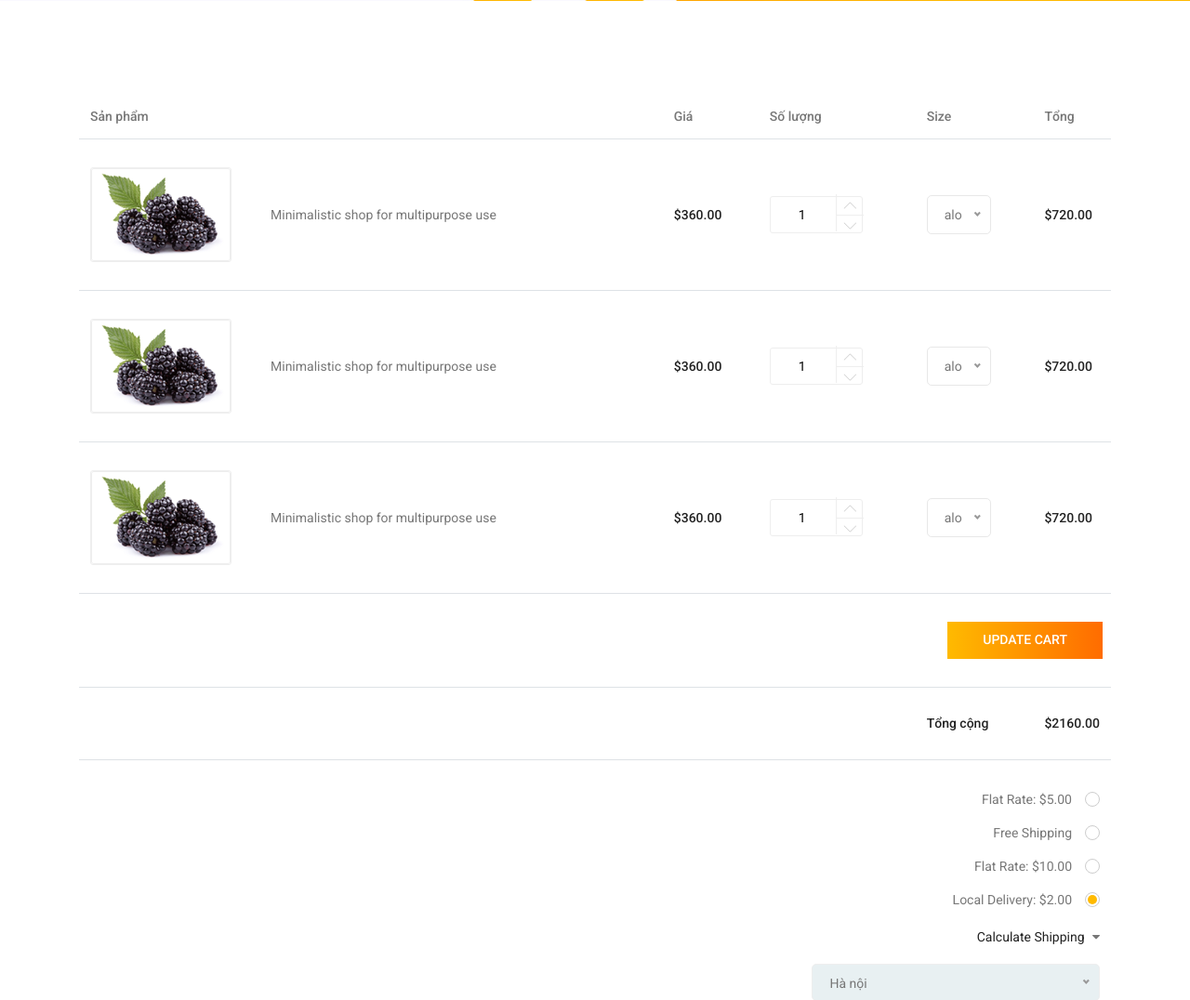
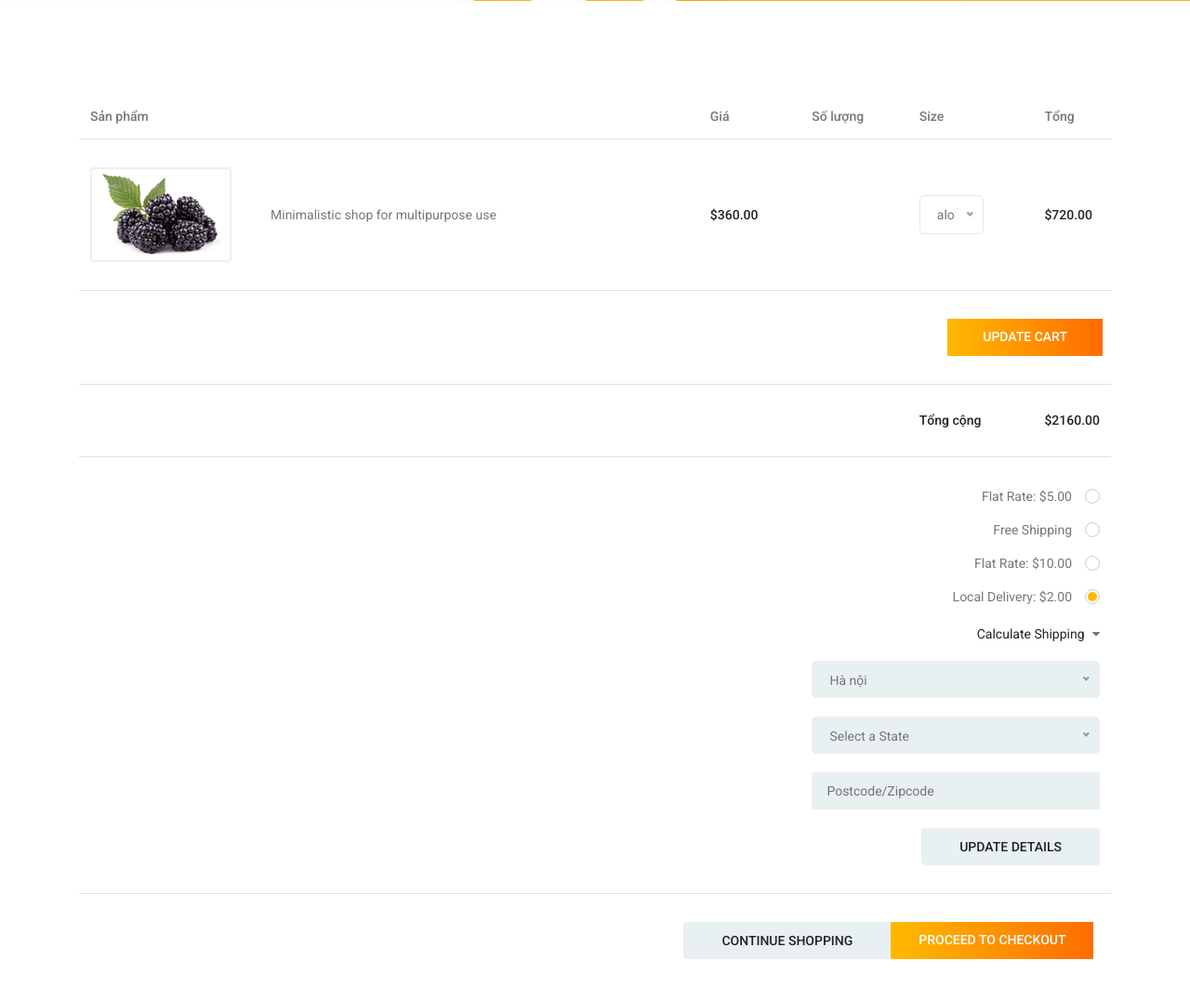
Before and after one commit to phantheanhdev/du-an-1-fpoly, a PHP site: template view/cart.php in a window 1280 px wide; the page is wider, and only the part inside the window is pictured. Shown: the part 418-1494 px from the top of that part at 93% size. Run offline with PHP 8.4, Linux system fonts and the light colour scheme; the template is opened without the code that fills it, so the values that code supplies are empty; some libraries are stand-ins or nearby versions.

Commit message:
first commit

```diff
--- a/view/cart.php
+++ b/view/cart.php
@@ -38,6 +38,7 @@
                             </tr>
                         </thead>
                         <tbody>
+
                             <tr>
                                 <td>
                                     <div class="media">
@@ -53,78 +54,14 @@
                                     <h5>$360.00</h5>
                                 </td>
                                 <td>
-                                    <div class="product_count">
+                                    <!-- <div class="product_count">
                                         <input type="text" name="qty" id="sst" maxlength="12" value="1" title="Quantity:"
                                             class="input-text qty">
                                         <button onclick="var result = document.getElementById('sst'); var sst = result.value; if( !isNaN( sst )) result.value++;return false;"
                                             class="increase items-count" type="button"><i class="lnr lnr-chevron-up"></i></button>
-                                        <button onclick="var result = document.getElementById('sst'); var sst = result.value; if( !isNaN( sst ) &amp;&amp; sst > 0 ) result.value--;return false;"
+                                        <button onclick="var result = document.getElementById('sst'); var sst = result.value; if( !isNaN( sst ) &amp ; &amp; sst > 0 ) result.value--;return false;"
                                             class="reduced items-count" type="button"><i class="lnr lnr-chevron-down"></i></button>
-                                    </div>
-                                </td>
-                                <td><select name="" id="">
-                                    <option value="">alo</option>
-                                    <option value="">alob</option>
-                                </select></td>
-                                <td>
-                                    <h5>$720.00</h5>
-                                </td>
-                            </tr>
-                            <tr>
-                                <td>
-                                    <div class="media">
-                                        <div class="d-flex">
-                                            <img src="./view/assets/img/cart.jpg" alt="">
-                                        </div>
-                                        <div class="media-body">
-                                            <p>Minimalistic shop for multipurpose use</p>
-                                        </div>
-                                    </div>
-                                </td>
-                                <td>
-                                    <h5>$360.00</h5>
-                                </td>
-                                <td>
-                                    <div class="product_count">
-                                        <input type="text" name="qty" id="sst" maxlength="12" value="1" title="Quantity:"
-                                            class="input-text qty">
-                                        <button onclick="var result = document.getElementById('sst'); var sst = result.value; if( !isNaN( sst )) result.value++;return false;"
-                                            class="increase items-count" type="button"><i class="lnr lnr-chevron-up"></i></button>
-                                        <button onclick="var result = document.getElementById('sst'); var sst = result.value; if( !isNaN( sst ) &amp;&amp; sst > 0 ) result.value--;return false;"
-                                            class="reduced items-count" type="button"><i class="lnr lnr-chevron-down"></i></button>
-                                    </div>
-                                </td>
-                                <td><select name="" id="">
-                                    <option value="">alo</option>
-                                    <option value="">alob</option>
-                                </select></td>
-                                <td>
-                                    <h5>$720.00</h5>
-                                </td>
-                            </tr>
-                            <tr>
-                                <td>
-                                    <div class="media">
-                                        <div class="d-flex">
-                                            <img src="./view/assets/img/cart.jpg" alt="">
-                                        </div>
-                                        <div class="media-body">
-                                            <p>Minimalistic shop for multipurpose use</p>
-                                        </div>
-                                    </div>
-                                </td>
-                                <td>
-                                    <h5>$360.00</h5>
-                                </td>
-                                <td>
-                                    <div class="product_count">
-                                        <input type="text" name="qty" id="sst" maxlength="12" value="1" title="Quantity:"
-                                            class="input-text qty">
-                                        <button onclick="var result = document.getElementById('sst'); var sst = result.value; if( !isNaN( sst )) result.value++;return false;"
-                                            class="increase items-count" type="button"><i class="lnr lnr-chevron-up"></i></button>
-                                        <button onclick="var result = document.getElementById('sst'); var sst = result.value; if( !isNaN( sst ) &amp;&amp; sst > 0 ) result.value--;return false;"
-                                            class="reduced items-count" type="button"><i class="lnr lnr-chevron-down"></i></button>
-                                    </div>
+                                    </div> -->
                                 </td>
                                 <td><select name="" id="">
                                     <option value="">alo</option>
```
Also changed, not shown: index.php (+12 -0 lines), view/home.php (+10 -5 lines).
